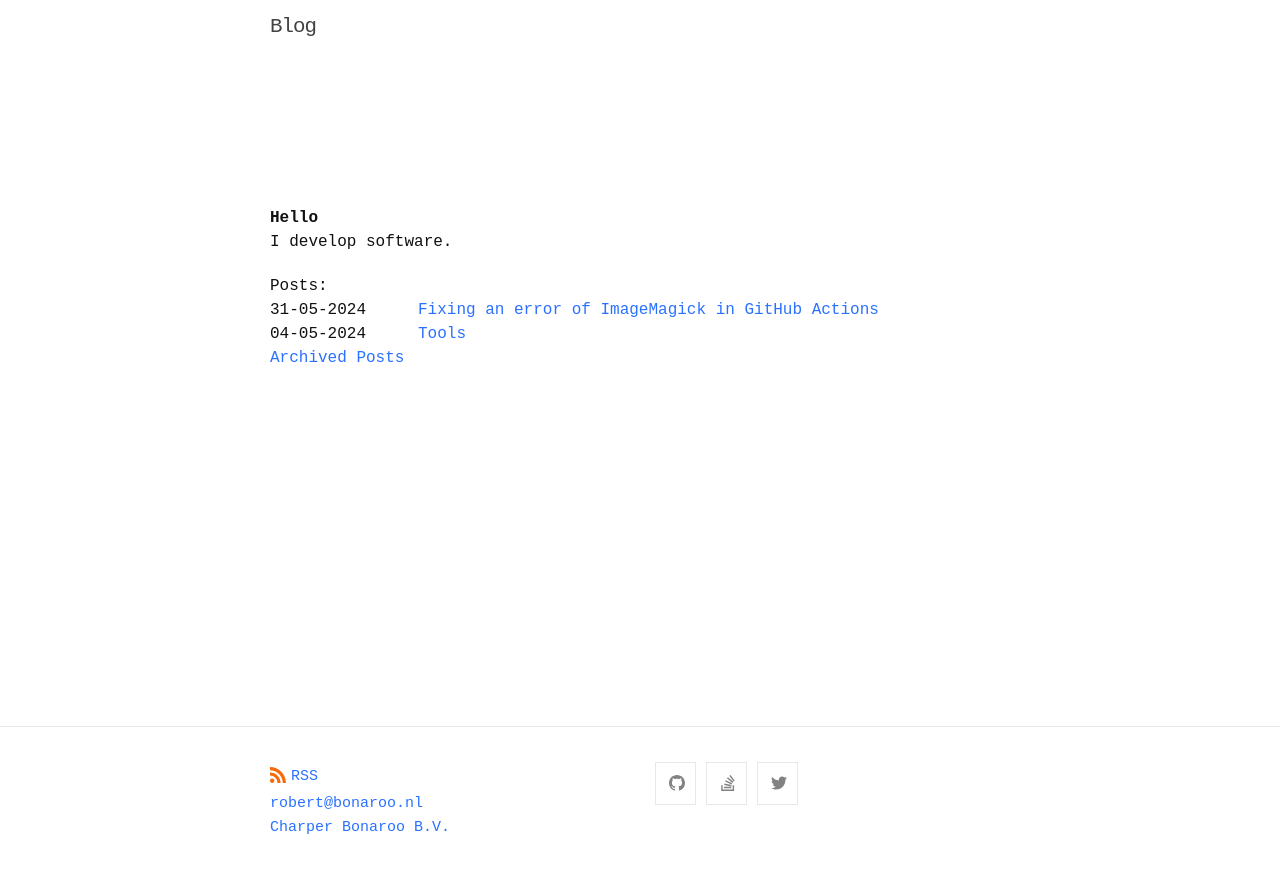
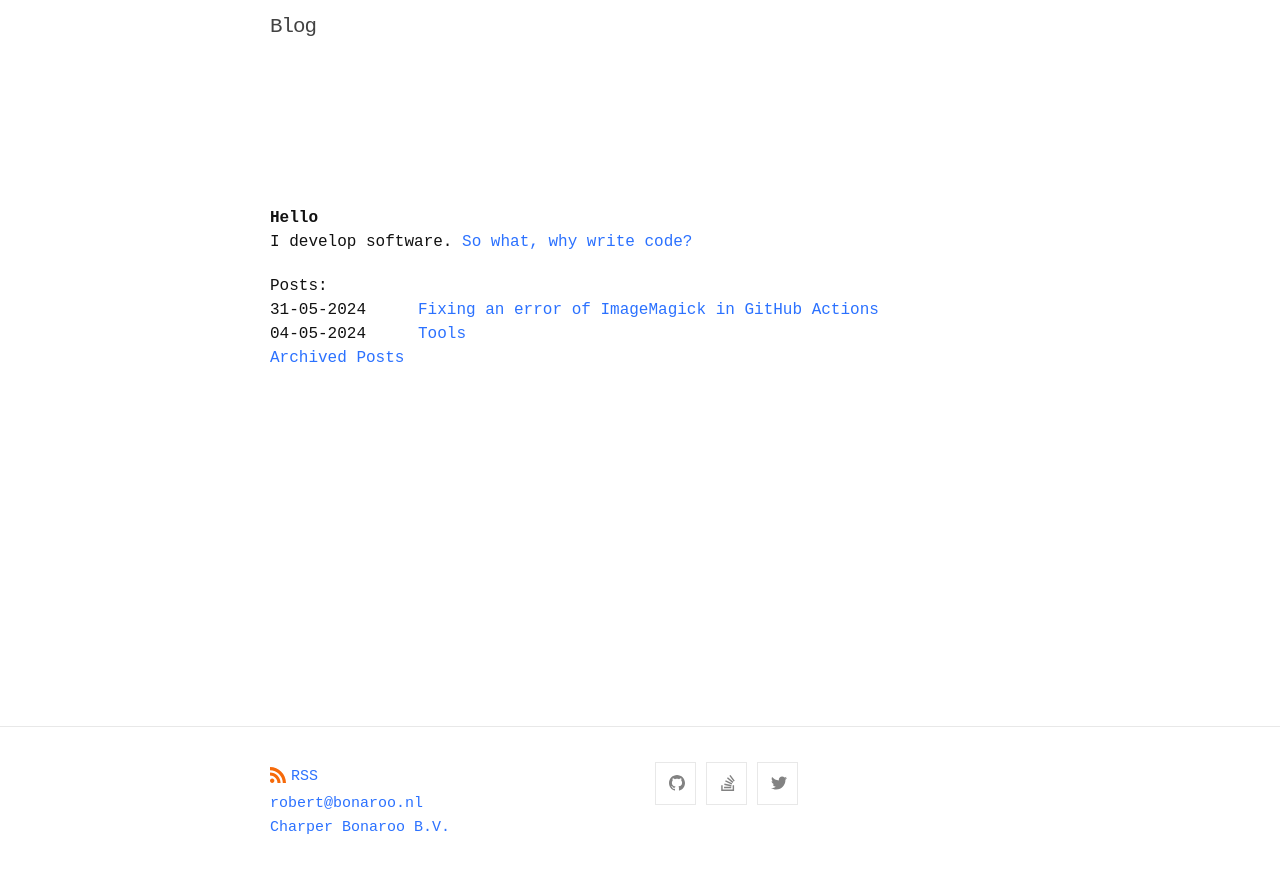
Before and after one commit to roberthopman/roberthopman.github.io, a Jekyll site: the page built from index.md, in a window 1280 px wide. Shown: the top 873 px of the page. Built offline with Jekyll 4.4.1, drawn with Linux system fonts in a browser that asks for light colours.

Commit message:
Add why code

```diff
--- a/index.md
+++ b/index.md
@@ -7,7 +7,8 @@ layout: default
 
 <div class="main">
   <div class="title">Hello</div>
-  <div>I develop software.</div>
+  <div>I develop software. <a href="/why-do-we-program/">So what, why write code?</a></div>
+
   <div class="main-posts">Posts:</div>
   {% for post in site.posts %}
   {% assign post_date = post.date | date: "%s" | plus: 0 %}
```
